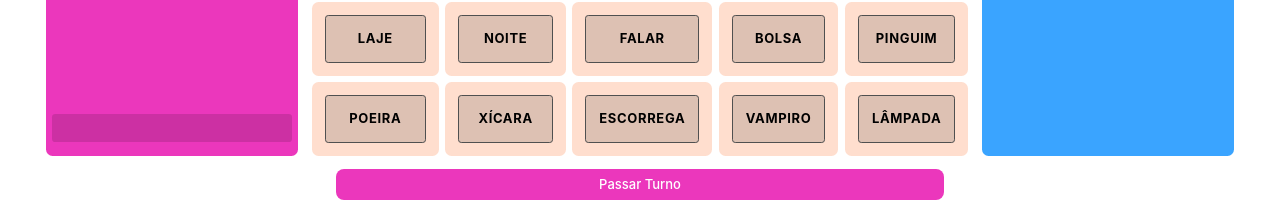
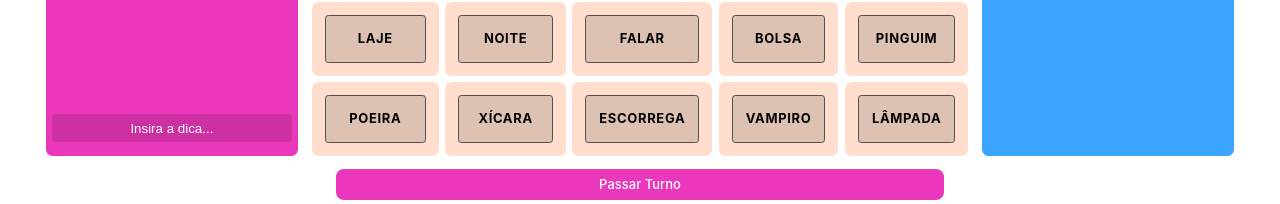
Before and after one commit to GustavoRCarvalho/codenames-web, a React (Vite) app: page /offline in a window 1280 px wide. Shown: the part 400-604 px from the top of the page. Built offline with nearby package versions, Linux system fonts and the light colour scheme.

Commit message:
fix: style warnings & add: input placeholder

```diff
--- a/src/components/Game/Stopwatch.jsx
+++ b/src/components/Game/Stopwatch.jsx
@@ -44,11 +44,11 @@ export const Stopwatch = ({ time, turn, setTurn }) => {
   return (
     <WatchContainer>
       <WatchControl>
-        <ArrowLeftIcon show={turn} />
-        <Watch paused={isPaused}>
+        <ArrowLeftIcon show={turn ? 1 : 0} />
+        <Watch $paused={isPaused ? 1 : 0}>
           {minutes} : {seconds}
         </Watch>
-        <ArrowRightIcon show={!turn} />
+        <ArrowRightIcon show={!turn ? 1 : 0} />
       </WatchControl>
       <CommonButton onClick={handlePauseResume}>
         {isPaused ? "Continuar" : "Pausar"}
@@ -78,7 +78,7 @@ const Watch = styled.p`
 
   padding: 0.5em;
   border-radius: 0.5em;
-  border: ${(props) => (props.paused ? "2px solid red" : "2px solid #0000")};
+  border: ${(props) => (props.$paused ? "2px solid red" : "2px solid #0000")};
 `
 
 const ArrowRightIcon = styled(AiOutlineArrowRight)`
--- a/src/components/Game/TeamsTips.jsx/TipsInput.jsx
+++ b/src/components/Game/TeamsTips.jsx/TipsInput.jsx
@@ -1,8 +1,11 @@
 import { styled } from "styled-components"
 
 export const TipsInput = styled.input`
-  display: ${(props) => (props.show ? "block" : "none")};
+  display: ${(props) => (props.$show ? "block" : "none")};
   background-color: #0002;
+  &::placeholder {
+    color: #fff;
+  }
 
   width: 90%;
   text-align: center;
--- a/src/components/Game/TeamsTips.jsx/TipsOffiline.jsx
+++ b/src/components/Game/TeamsTips.jsx/TipsOffiline.jsx
@@ -41,7 +41,9 @@ export const TipsOffline = ({ color, rest, turn }) => {
       </TipsWrapper>
       <TipsInput
         ref={tipsInputRef}
-        show={turn}
+        placeholder="Insira a dica..."
+        title="Insert Tip"
+        $show={turn ? 1 : 0}
         maxLength={21}
         value={tipInput}
         onChange={(e) => {
```
